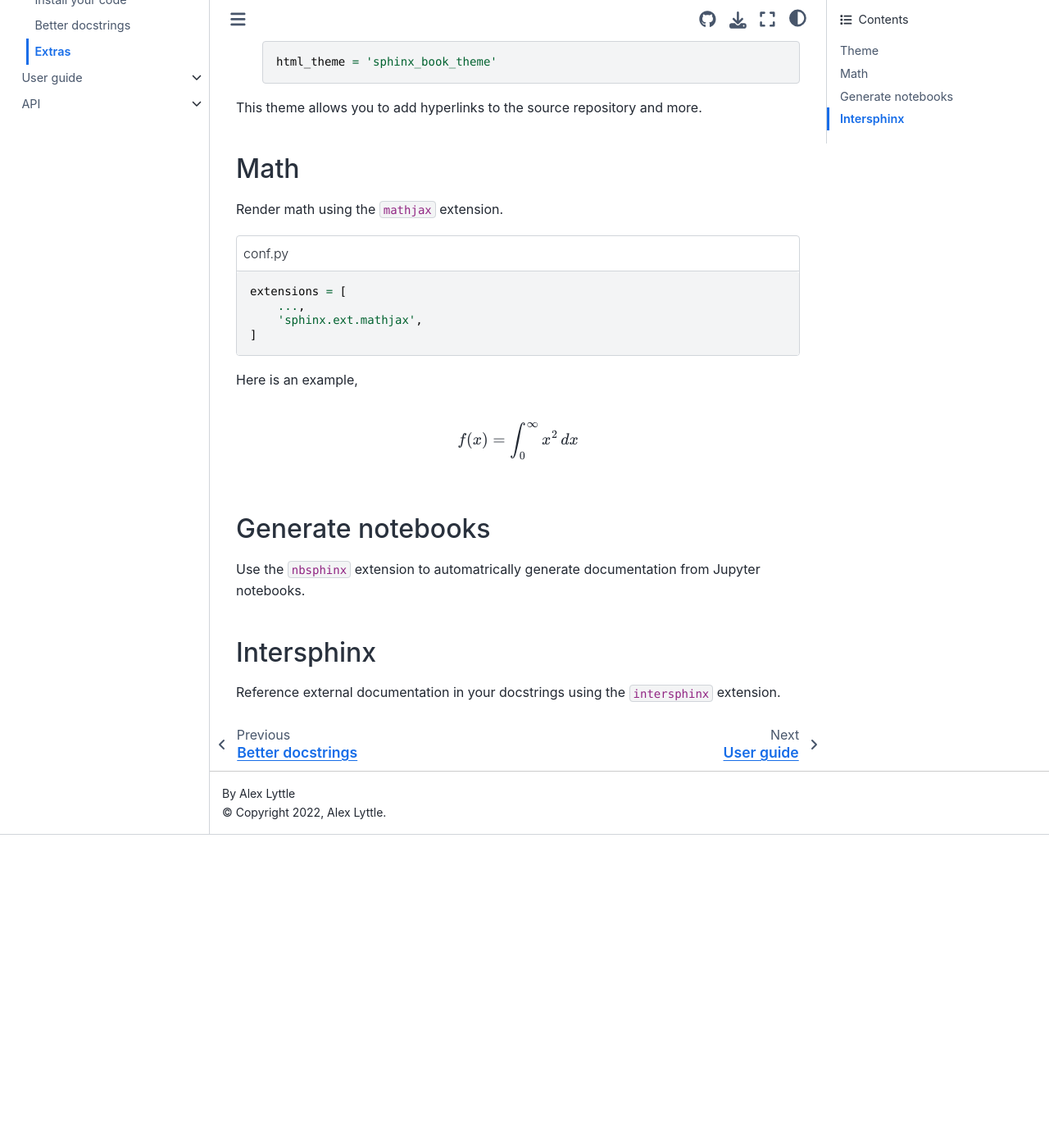
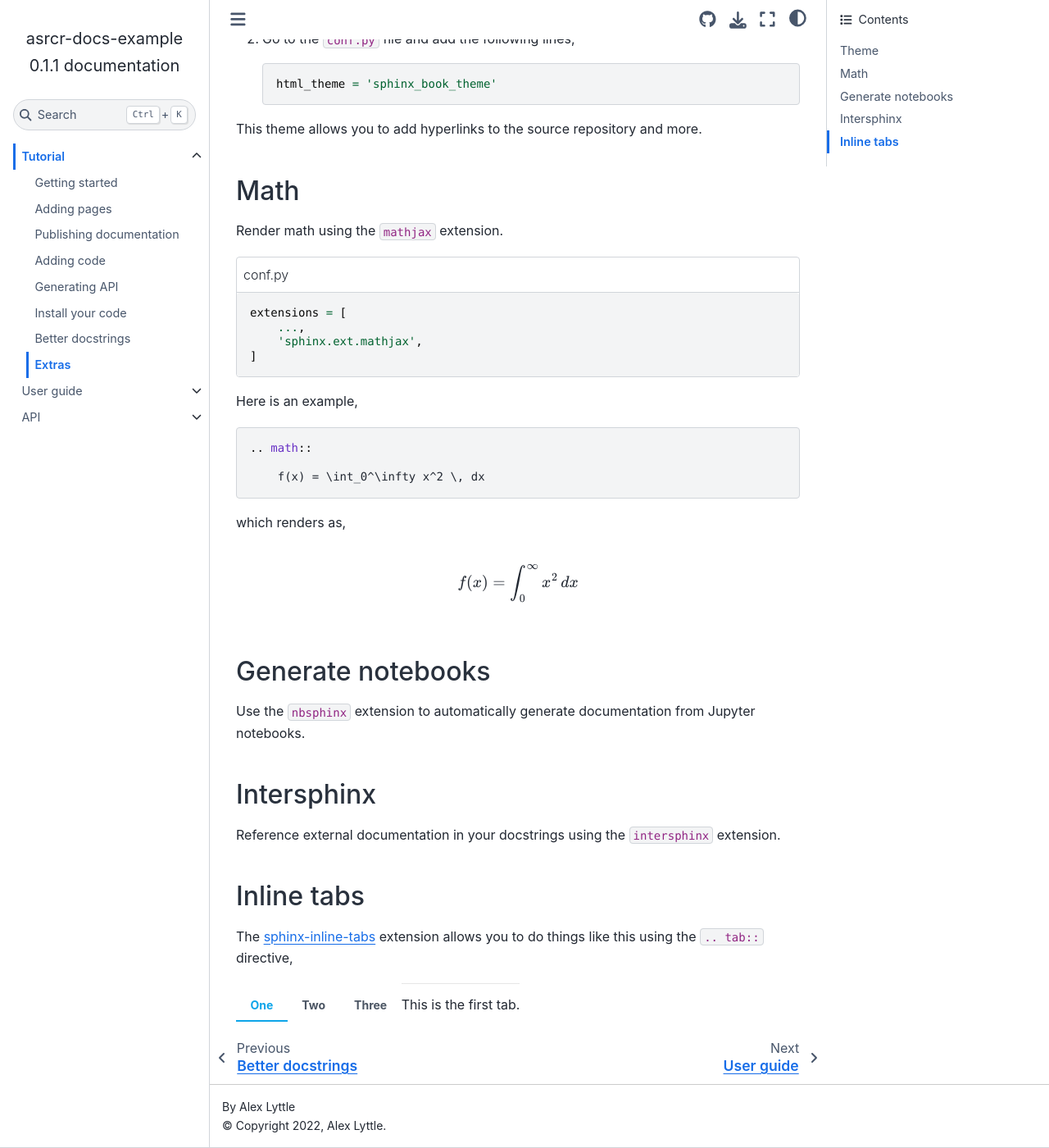
Before and after one commit to alexlyttle/asrcr-docs-example, a Sphinx documentation site: the page built from docs/tutorial/extras.rst, in a window 1280 px wide and 1400 px high, scrolled down 423 px. Shown: the whole window at 82% size. Built offline with Sphinx 7.4.7 and the Sphinx Book theme 1.1.4, drawn with Linux system fonts in a browser that asks for light colours; before the commit the page ends 1441 px from its top, so only the background shows below that; some of the changed text lies outside the part shown.

Commit message:
Add inline tab and math example code.

```diff
--- a/docs/tutorial/extras.rst
+++ b/docs/tutorial/extras.rst
@@ -7,7 +7,7 @@ Theme
 -----
 
 Sphinx comes with `builtin themes <https://www.sphinx-doc.org/en/master/usage/theming.html>`_.
-This documentation uses the `Sphinx Book Theme <https://sphinx-book-theme.readthedocs.io/en/stable/>`_.
+However, this documentation uses the third-party `Sphinx Book Theme <https://sphinx-book-theme.readthedocs.io/en/stable/>`_.
 
 1. Add the theme to the requirements and install it,
 
@@ -40,6 +40,14 @@ Render math using the ``mathjax`` extension.
 
 Here is an example,
 
+.. code-block:: reStructuredText
+
+    .. math::
+
+        f(x) = \int_0^\infty x^2 \, dx
+
+which renders as,
+
 .. math::
 
     f(x) = \int_0^\infty x^2 \, dx
@@ -47,7 +55,7 @@ Here is an example,
 Generate notebooks
 ------------------
 
-Use the ``nbsphinx`` extension to automatrically generate documentation
+Use the ``nbsphinx`` extension to automatically generate documentation
 from Jupyter notebooks.
 
 Intersphinx
@@ -55,3 +63,21 @@ Intersphinx
 
 Reference external documentation in your docstrings using the
 ``intersphinx`` extension.
+
+Inline tabs
+-----------
+
+The `sphinx-inline-tabs <https://sphinx-inline-tabs.readthedocs.io/en/latest/index.html>`_
+extension allows you to do things like this using the ``.. tab::`` directive,
+
+.. tab:: One
+
+    This is the first tab.
+
+.. tab:: Two
+
+    This is the second tab.
+
+.. tab:: Three
+
+    This is the third tab.
```
